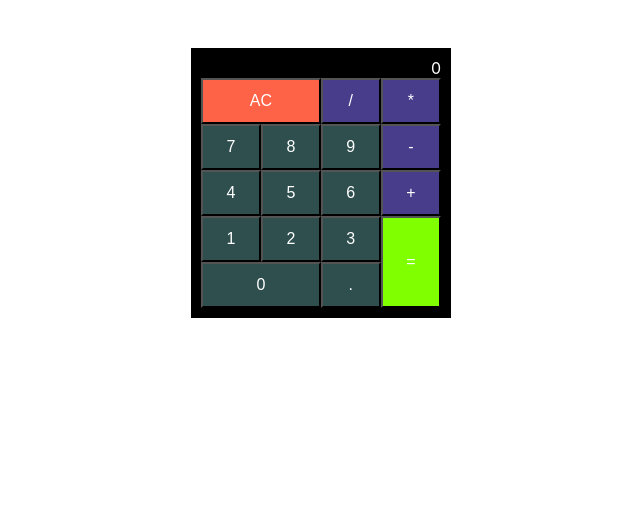
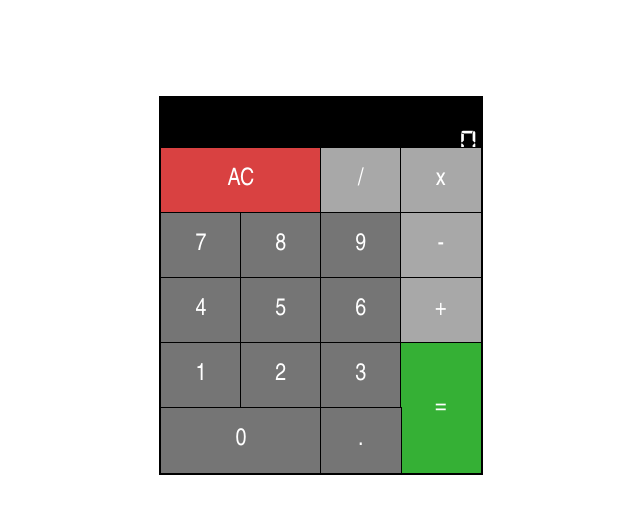
Before and after one commit to psuschak92/react_calculator, a React (Create React App) app: page / in a window 1280 px wide. Shown: the top 514 px of the page, without its empty margins (319-959 px from the left). Built offline with nearby package versions, Linux system fonts and the light colour scheme.

Commit message:
Update react_calculator

```diff
--- a/src/Calculator.js
+++ b/src/Calculator.js
@@ -14,7 +14,7 @@ class Calculator extends React.Component {
     }
 
     updateScreen(buttonVal) {
-        if(buttonVal === '+' || buttonVal === '-' || buttonVal === '/' || buttonVal === '*') {
+        if(buttonVal === '+' || buttonVal === '-' || buttonVal === '/' || buttonVal === 'x') {
             this.setState((state) => ({
                 formulaScreen: state.formulaScreen + ' ' + buttonVal + ' ',
                 outputScreen: buttonVal
@@ -32,7 +32,7 @@ class Calculator extends React.Component {
             let result;
             let num1 = arr[arr.indexOf(str) - 1];
             let num2 = arr[arr.indexOf(str) + 1];
-            if(str === '*') {
+            if(str === 'x') {
                 result = num1 * num2;
             } else if(str === '/') {
                 result = num1 / num2;
@@ -50,7 +50,7 @@ class Calculator extends React.Component {
         let arr =str.split(' ');
 
         for(let i = 0; i < arr.length; i++) {
-            if(arr[i] === '+' || arr[i] === '-' || arr[i] === '*' || arr[i] === '/') {
+            if(arr[i] === '+' || arr[i] === '-' || arr[i] === 'x' || arr[i] === '/') {
                 continue;
             } else {
                 if(arr[i].includes('.')) {
@@ -60,9 +60,19 @@ class Calculator extends React.Component {
                 }
             }
         }
+
+        if(arr.includes('x') && arr.includes('/') && !arr.includes('+') && !arr.includes('-')) {
+            if(arr.indexOf('x') < arr.indexOf('/')) {
+                this.collapseArray(arr, 'x');
+                this.collapseArray(arr, '/');
+            } else if(arr.indexOf('x') > arr.indexOf('/')) {
+                this.collapseArray(arr, '/');
+                this.collapseArray(arr, 'x');
+            }
+        }
         // handle any multiplication or division operations first
-        if(arr.indexOf('*') !== -1) {
-            this.collapseArray(arr, '*');
+        if(arr.indexOf('x') !== -1) {
+            this.collapseArray(arr, 'x');
         }
         if(arr.indexOf('/') !== -1) {
             this.collapseArray(arr, '/');
@@ -98,7 +108,7 @@ class Calculator extends React.Component {
             <div className='calculator'>
                 <div className='screen'>
                     <div className='formulaScreen'>
-                        {this.state.formulaScreen}
+                        {this.state.formulaScreen.replace(/ +/g, "")}
                     </div>
                     <div className='outputScreen'>
                         {this.state.outputScreen}
@@ -107,7 +117,7 @@ class Calculator extends React.Component {
                 <div className='buttons'>
                     <Button buttonID='clear' buttonType='AC' onClick={() => this.clearScreen()} />
                     <Button buttonClass='operation' buttonID='divide' buttonType='/' onClick={(e) => this.updateScreen(e.target.value)} />
-                    <Button buttonClass='operation' buttonID='multiply' buttonType='*' onClick={(e) => this.updateScreen(e.target.value)} />
+                    <Button buttonClass='operation' buttonID='multiply' buttonType='x' onClick={(e) => this.updateScreen(e.target.value)} />
                     <Button buttonClass='digit' buttonID='seven' buttonType={7} onClick={(e) => this.updateScreen(e.target.value)} />
                     <Button buttonClass='digit' buttonID='eight' buttonType={8} onClick={(e) => this.updateScreen(e.target.value)} />
                     <Button buttonClass='digit' buttonID='nine' buttonType={9} onClick={(e) => this.updateScreen(e.target.value)} />
--- a/src/index.css
+++ b/src/index.css
@@ -12,13 +12,18 @@ code {
     monospace;
 }
 
+@font-face {
+  font-family: digital;
+  src: url(digital-7.regular.ttf);
+}
+
 .calculator {
   margin: auto;
-  margin-top: 3rem;
-  width: 15rem;
+  margin-top: 6rem;
+  width: 20rem;
   height: fit-content;
   background-color: black;
-  padding: 10px;
+  padding: 2px;
 }
 
 /* button styling */
@@ -29,26 +34,30 @@ code {
 }
 
 button {
-  font-size: medium;
-  padding: 12px;
+  font-size: x-large;
+  font-family: 'Arial Narrow', Arial, sans-serif;
+  font-weight: normal;
+  padding: 18px;
+  outline: 1px solid black;
+  border: none;
 }
 
 .digit {
-  background-color: darkslategray;
+  background-color: #757575;
   color: white;
   /* font-size: medium;
   padding: 10px; */
 }
 
 .operation {
-  background-color: darkslateblue;
+  background-color: #A8A8A8;
   color: white;
   /* font-size: medium;
   padding: 10px; */
 }
 
 #clear {
-  background-color: tomato;
+  background-color: #D94141;
   color: white;
   grid-column: span 2;
   /* font-size: medium;
@@ -56,7 +65,7 @@ button {
 }
 
 #equals {
-  background-color: chartreuse;
+  background-color: #35B035;
   color: white;
   grid-row: span 2;
   /* font-size: medium;
@@ -67,9 +76,25 @@ button {
   grid-column: span 2;
 }
 
+/* #period {
+  outline: none;
+} */
+
 /* screen styling */
 
 .screen {
   text-align: right;
   color: white;
+  font-family: digital;
+  padding-right: 4px;
 }
+
+.outputScreen {
+  font-size: 37px;
+}
+
+.formulaScreen {
+  min-height: 30px;
+  font-size: 23px;
+  color: orange;
+}
```
Also changed, not shown: src/digital-7.regular.ttf (added), 1 other file (tests, documents, lock files or other folders).
